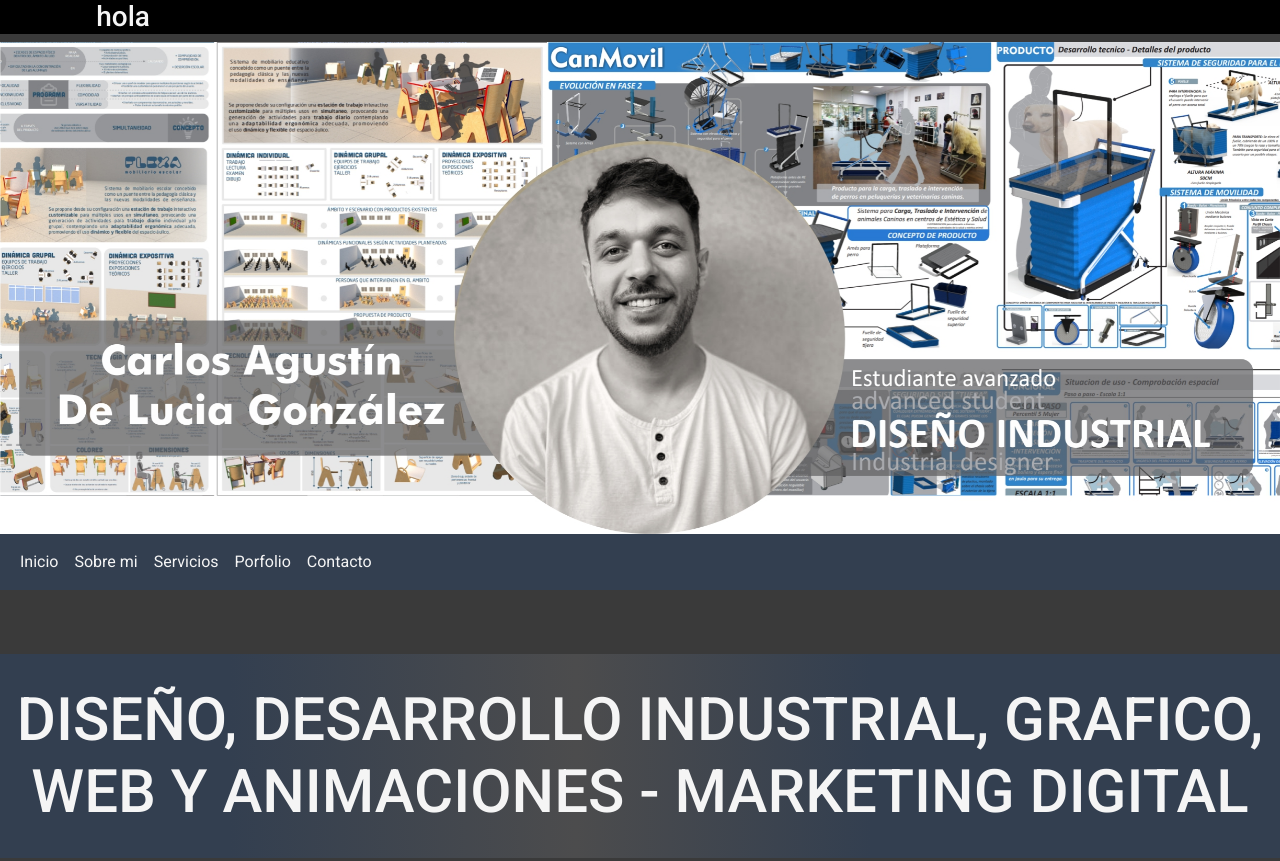
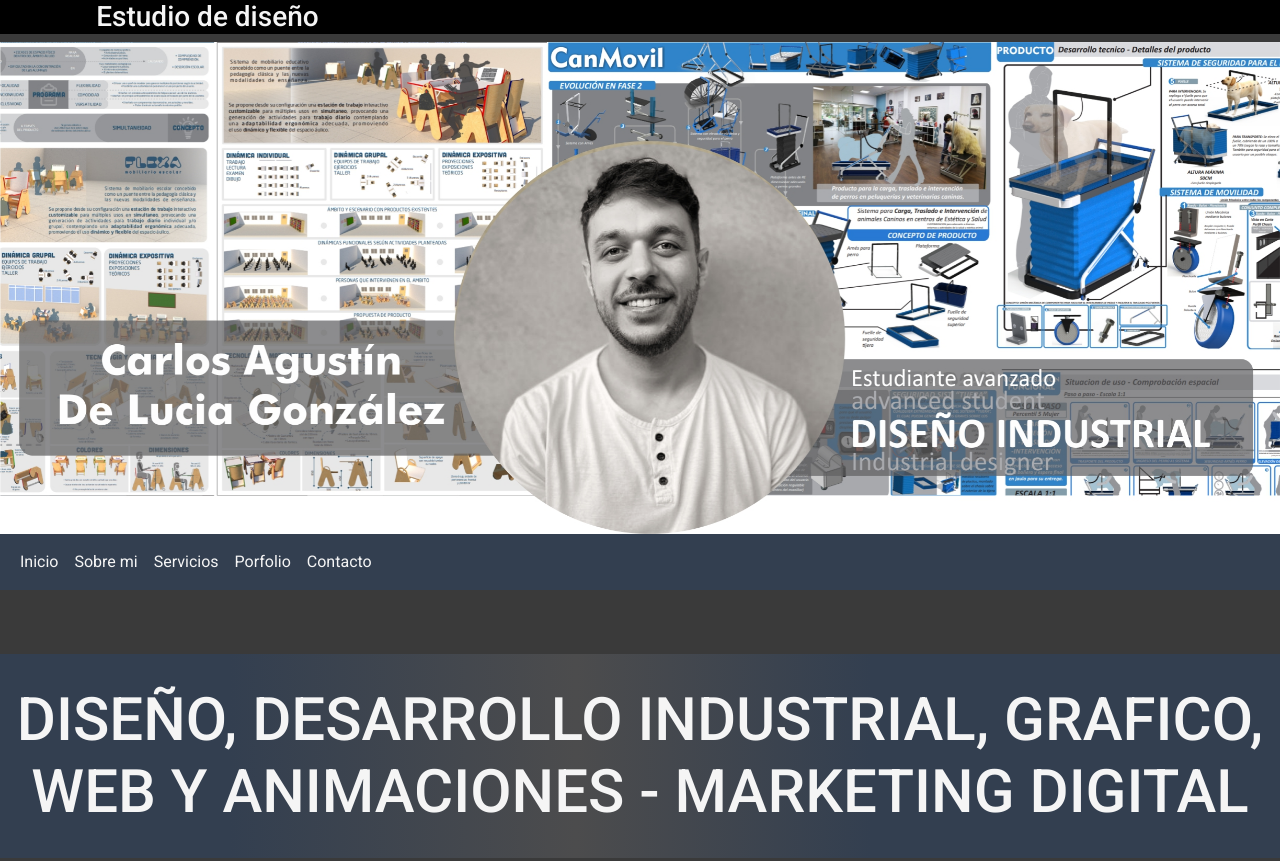
Before and after one commit to agustindelucia/TF-estudiodiseno-agustindelucia, a website: page index.html in a window 1280 px wide. Shown: the top 861 px of the page. Drawn offline with nearby package versions, Linux system fonts and the light colour scheme.

Commit message:
cambio hola

```diff
--- a/index.html
+++ b/index.html
@@ -33,7 +33,7 @@
 
       <div class="estudio-diseno">
 
-        <h3 class="animate__animated animate__slideInRight animate__infinite animate__slower"> hola </h3> <!-- seccion 1 con animacion -->
+        <h3 class="animate__animated animate__slideInRight animate__infinite animate__slower"> Estudio de diseño </h3> <!-- seccion 1 con animacion -->
 
       </div>
 
```
